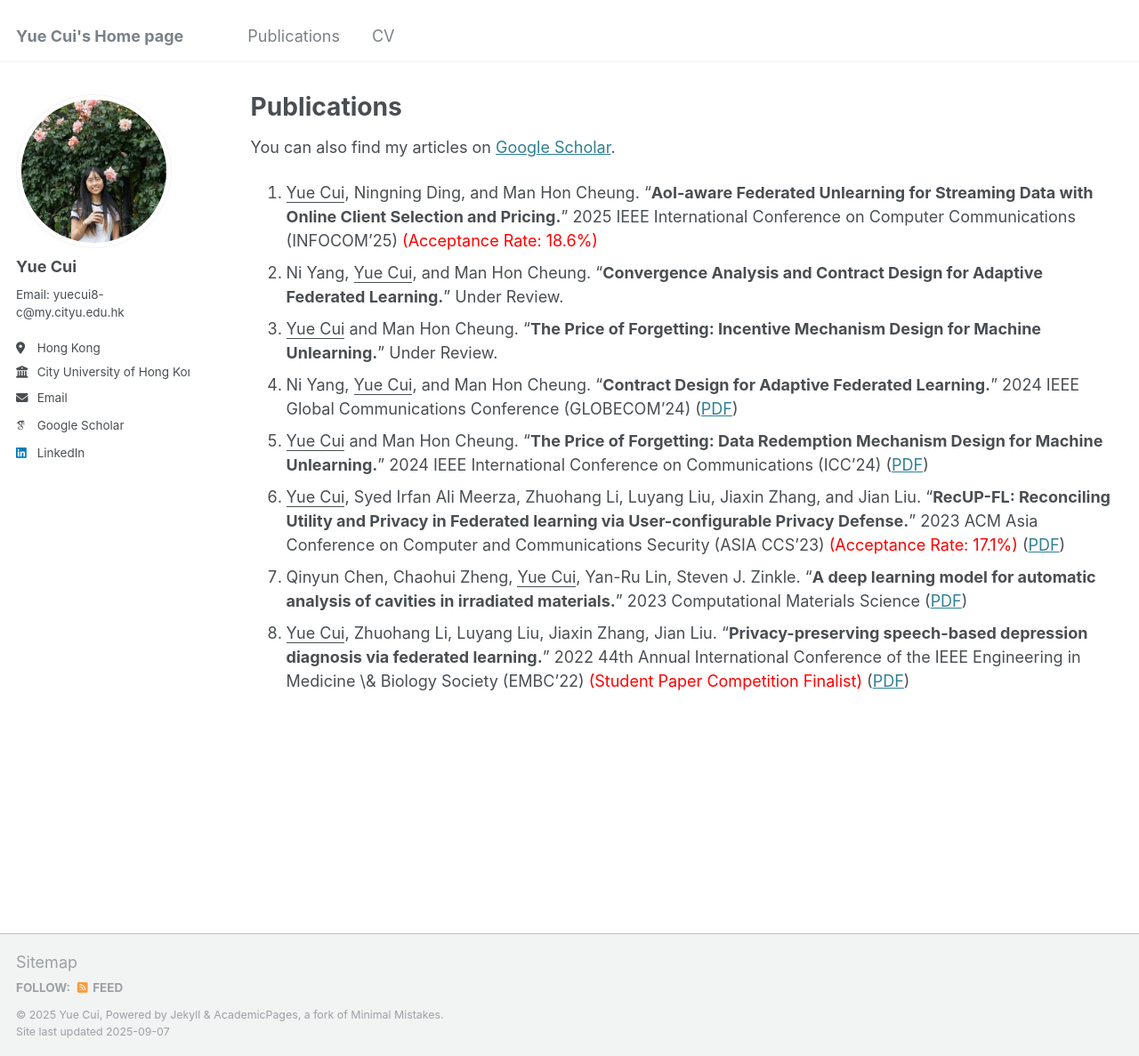
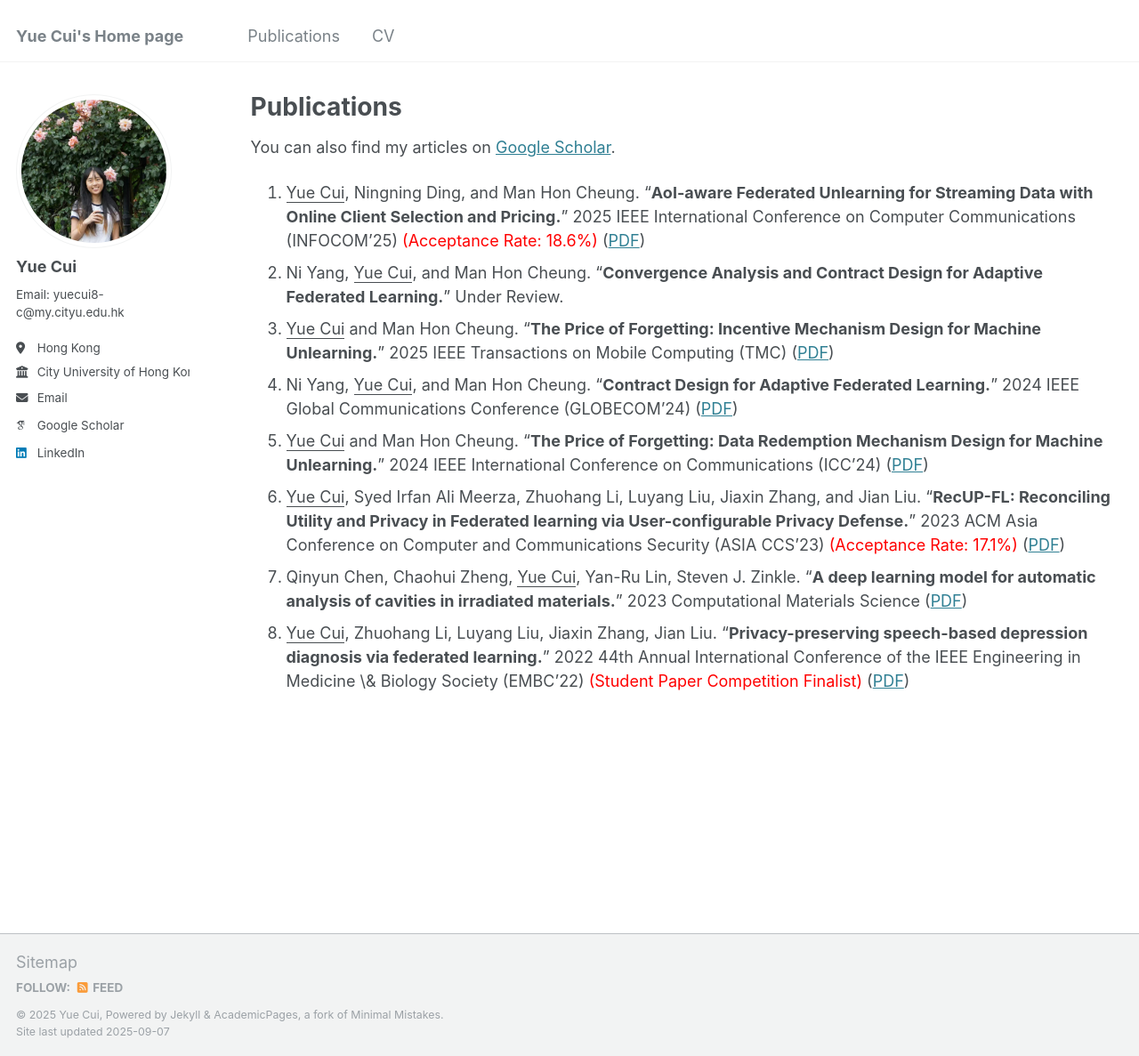
Before and after one commit to ycui26/ycui26.github.io, a Jekyll site: the page built from _pages/publications.md, in a window 1280 px wide and 1187 px high. Shown: the whole window at 89% size. Built offline with Jekyll 4.4.1, drawn with Linux system fonts in a browser that asks for light colours; some web fonts are replaced.

Commit message:
Update publications.md

```diff
--- a/_pages/publications.md
+++ b/_pages/publications.md
@@ -7,9 +7,9 @@ author_profile: true
 
 You can also find my articles on [Google Scholar](https://scholar.google.com/citations?hl=zh-CN&user=L0_TB54AAAAJ).
 
-1. <ins>Yue Cui</ins>, Ningning Ding, and Man Hon Cheung. “**AoI-aware Federated Unlearning for Streaming Data with Online Client Selection and Pricing.**” 2025 IEEE International Conference on Computer Communications (INFOCOM'25) <span style="color:red">(Acceptance Rate: 18.6%)</span>
+1. <ins>Yue Cui</ins>, Ningning Ding, and Man Hon Cheung. “**AoI-aware Federated Unlearning for Streaming Data with Online Client Selection and Pricing.**” 2025 IEEE International Conference on Computer Communications (INFOCOM'25) <span style="color:red">(Acceptance Rate: 18.6%)</span> ([PDF](https://ieeexplore.ieee.org/document/11044760))
 2. Ni Yang, <ins>Yue Cui</ins>, and Man Hon Cheung. “**Convergence Analysis and Contract Design for Adaptive Federated Learning.**” Under Review.
-3. <ins>Yue Cui</ins> and Man Hon Cheung. “**The Price of Forgetting: Incentive Mechanism Design for Machine Unlearning.**” Under Review.
+3. <ins>Yue Cui</ins> and Man Hon Cheung. “**The Price of Forgetting: Incentive Mechanism Design for Machine Unlearning.**” 2025 IEEE Transactions on Mobile Computing (TMC) ([PDF](https://ieeexplore.ieee.org/abstract/document/11049912))
 4. Ni Yang, <ins>Yue Cui</ins>, and Man Hon Cheung. “**Contract Design for Adaptive Federated Learning.**” 2024 IEEE Global Communications Conference (GLOBECOM'24) ([PDF](https://ieeexplore.ieee.org/abstract/document/10901817))
 5. <ins>Yue Cui</ins> and Man Hon Cheung. “**The Price of Forgetting: Data Redemption Mechanism Design for Machine Unlearning.**” 2024 IEEE International Conference on Communications (ICC'24) ([PDF](https://ieeexplore.ieee.org/abstract/document/10622287))
 6. <ins>Yue Cui</ins>, Syed Irfan Ali Meerza, Zhuohang Li, Luyang Liu, Jiaxin Zhang, and Jian Liu. "**RecUP-FL: Reconciling Utility and Privacy in Federated learning via User-configurable Privacy Defense.**" 2023 ACM Asia Conference on Computer and Communications Security (ASIA CCS'23) <span style="color:red">(Acceptance Rate: 17.1%)</span> ([PDF](https://dl.acm.org/doi/pdf/10.1145/3579856.3582819))
```
